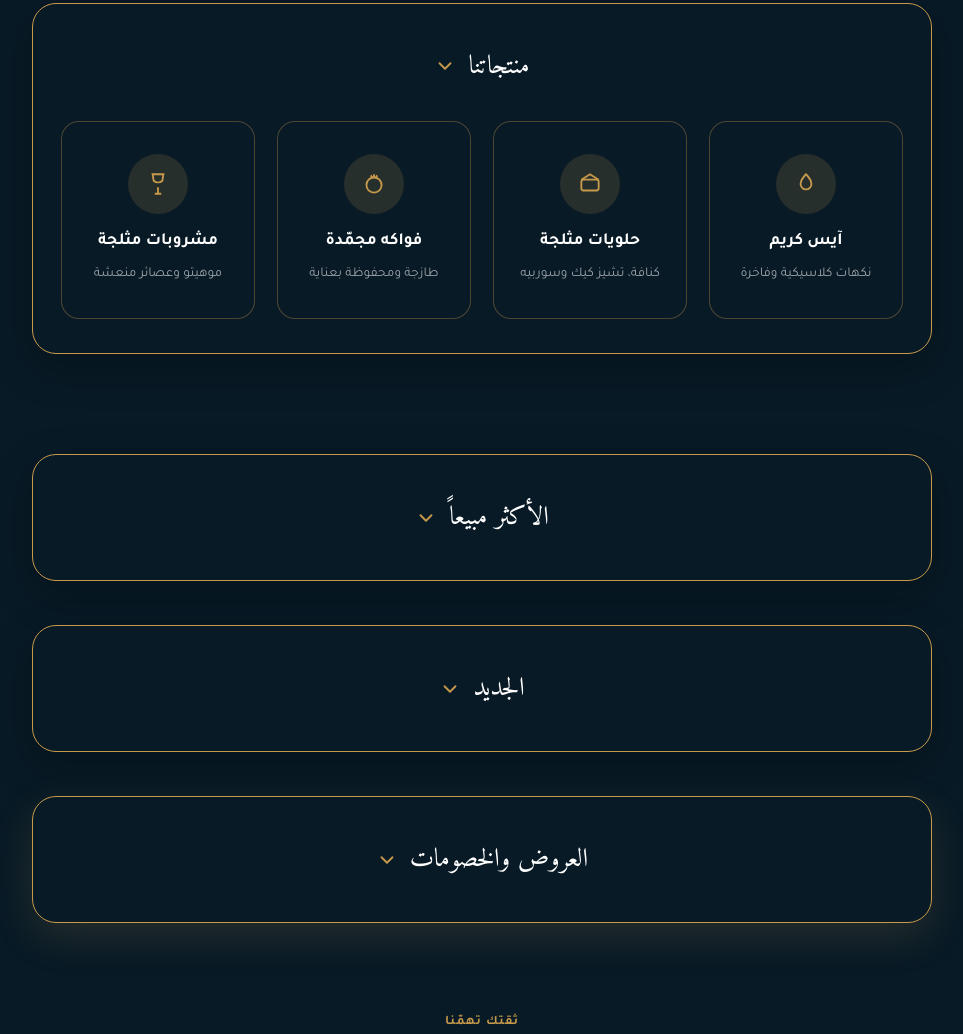
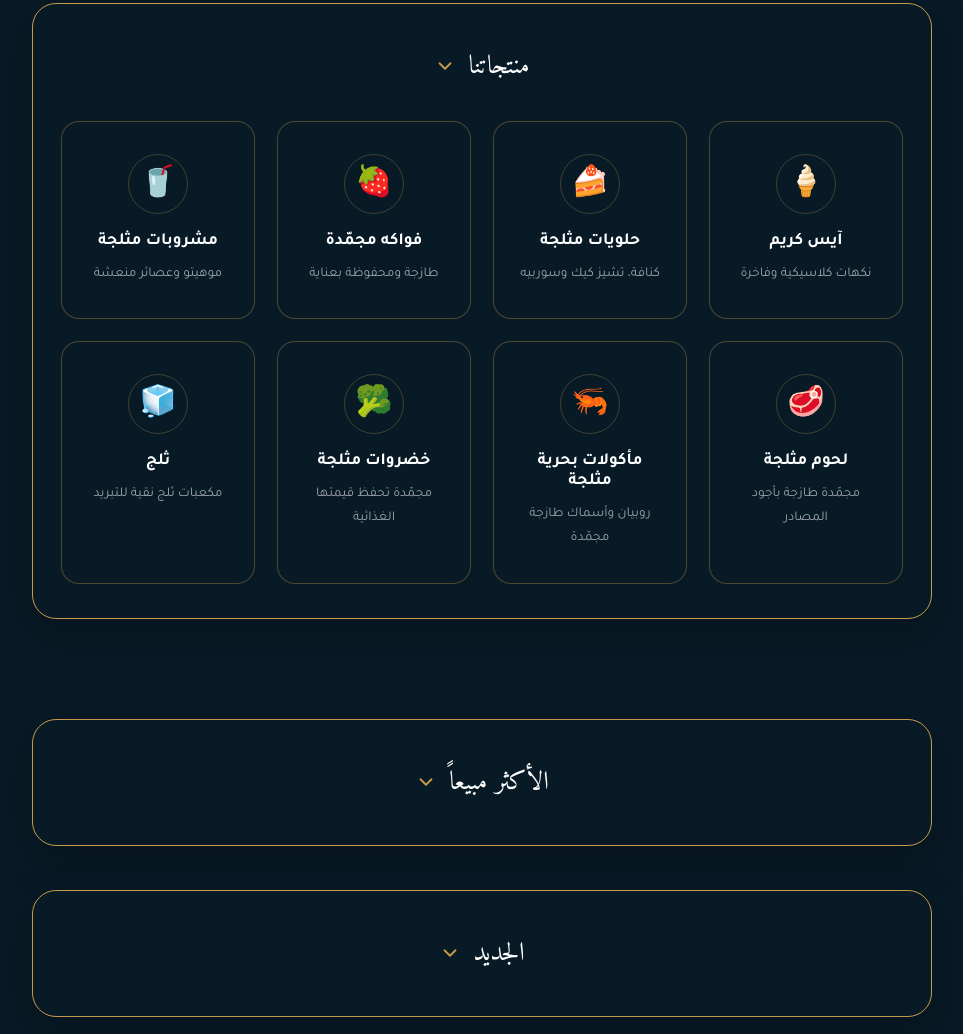
Before and after one commit to valantinakw-max/Frosta-backend, a website: page public/index.html in a window 1280 px wide. Shown: the part 1116-2150 px from the top of the page, without its empty margins (158-1121 px from the left). Drawn offline with Linux system fonts and the light colour scheme.

Commit message:
Add files via upload

```diff
--- a/public/index.html
+++ b/public/index.html
@@ -166,11 +166,11 @@
   .hero-grid{
     display:flex; flex-direction:column; align-items:center; justify-content:space-between;
     position:relative; z-index:2; width:100%; text-align:center;
-    min-height:calc(100vh - 110px); padding:0 0 60px;
+    min-height:calc(100vh - 110px); padding:0 0 8px;
   }
   .hero-poetry{
     max-width:680px; width:100%;
-    z-index:3;
+    z-index:3; margin-top:auto;
   }
   .verse{
     font-family:'Amiri',serif; color:#fff;
@@ -287,8 +287,9 @@
   .cat-card:hover{transform:translateY(-8px); border-color:var(--gold);}
   .cat-icon{
     width:60px;height:60px;border-radius:50%;margin:0 auto 18px;
-    background:rgba(199,154,75,.16);
+    background:transparent; border:1px solid rgba(199,154,75,.3);
     display:flex;align-items:center;justify-content:center;color:var(--gold);
+    font-size:30px;
   }
   .cat-card h3{font-size:17px;color:#fff; margin-bottom:10px; font-family:'Tajawal'; font-weight:700;}
   .cat-card p{font-size:13.5px;color:rgba(255,255,255,.6); line-height:1.8;}
@@ -454,8 +455,8 @@
   .trust-card:hover{transform:translateY(-6px);}
   .trust-ic{
     width:60px;height:60px;border-radius:50%;margin:0 auto 18px;
-    background:rgba(199,154,75,.16);
-    display:flex;align-items:center;justify-content:center;font-size:26px;
+    background:transparent; border:1px solid rgba(199,154,75,.3);
+    display:flex;align-items:center;justify-content:center;font-size:30px;
   }
   .trust-card h3{font-size:17px;color:#fff;margin-bottom:10px;font-family:'Tajawal';font-weight:700;}
   .trust-card p{font-size:13.5px;color:rgba(255,255,255,.6);line-height:1.8;}
@@ -463,10 +464,10 @@
     text-align:center; margin-top:44px; padding-top:34px; border-top:1px solid rgba(199,154,75,.2);
     max-width:900px; margin-inline:auto;
   }
-  .pay-trust > span{display:block; color:rgba(255,255,255,.7); font-size:14px; margin-bottom:18px; font-weight:500;}
+  .pay-trust > span{display:block; color:var(--gold); font-size:14px; margin-bottom:18px; font-weight:700;}
   .pay-logos{display:flex; justify-content:center; gap:14px; flex-wrap:wrap;}
   .pay-badge{
-    background:var(--navy); color:#fff; padding:10px 22px; border-radius:10px;
+    background:transparent; border:1px solid rgba(199,154,75,.3); color:#fff; padding:10px 22px; border-radius:10px;
     font-size:14px; font-weight:700; letter-spacing:.03em;
   }
   @media (max-width:640px){
@@ -736,24 +737,44 @@
       </button>
       <div class="cat-grid" id="catGrid" hidden>
       <div class="cat-card reveal">
-        <div class="cat-icon"><svg width="26" height="26" viewBox="0 0 24 24" fill="none" stroke="currentColor" stroke-width="1.7"><path d="M12 3c3 3 5 6 5 9a5 5 0 01-10 0c0-3 2-6 5-9z"/></svg></div>
+        <div class="cat-icon">🍦</div>
         <h3>آيس كريم</h3>
         <p>نكهات كلاسيكية وفاخرة</p>
       </div>
       <div class="cat-card reveal">
-        <div class="cat-icon"><svg width="26" height="26" viewBox="0 0 24 24" fill="none" stroke="currentColor" stroke-width="1.7"><rect x="4" y="8" width="16" height="10" rx="2"/><path d="M4 8l8-5 8 5"/></svg></div>
+        <div class="cat-icon">🍰</div>
         <h3>حلويات مثلجة</h3>
         <p>كنافة، تشيز كيك وسوربيه</p>
       </div>
       <div class="cat-card reveal">
-        <div class="cat-icon"><svg width="26" height="26" viewBox="0 0 24 24" fill="none" stroke="currentColor" stroke-width="1.7"><circle cx="12" cy="13" r="7"/><path d="M12 6V3M9 4l1.5 2M15 4l-1.5 2"/></svg></div>
+        <div class="cat-icon">🍓</div>
         <h3>فواكه مجمّدة</h3>
         <p>طازجة ومحفوظة بعناية</p>
       </div>
       <div class="cat-card reveal">
-        <div class="cat-icon"><svg width="26" height="26" viewBox="0 0 24 24" fill="none" stroke="currentColor" stroke-width="1.7"><path d="M7 3h10l-1 6a6 6 0 01-8 0L7 3z"/><path d="M9 21h6M12 15v6"/></svg></div>
+        <div class="cat-icon">🥤</div>
         <h3>مشروبات مثلجة</h3>
         <p>موهيتو وعصائر منعشة</p>
+      </div>
+      <div class="cat-card reveal">
+        <div class="cat-icon">🥩</div>
+        <h3>لحوم مثلجة</h3>
+        <p>مجمّدة طازجة بأجود المصادر</p>
+      </div>
+      <div class="cat-card reveal">
+        <div class="cat-icon">🦐</div>
+        <h3>مأكولات بحرية مثلجة</h3>
+        <p>روبيان وأسماك طازجة مجمّدة</p>
+      </div>
+      <div class="cat-card reveal">
+        <div class="cat-icon">🥦</div>
+        <h3>خضروات مثلجة</h3>
+        <p>مجمّدة تحفظ قيمتها الغذائية</p>
+      </div>
+      <div class="cat-card reveal">
+        <div class="cat-icon">🧊</div>
+        <h3>ثلج</h3>
+        <p>مكعبات ثلج نقية للتبريد</p>
       </div>
     </div>
     </div>
```
